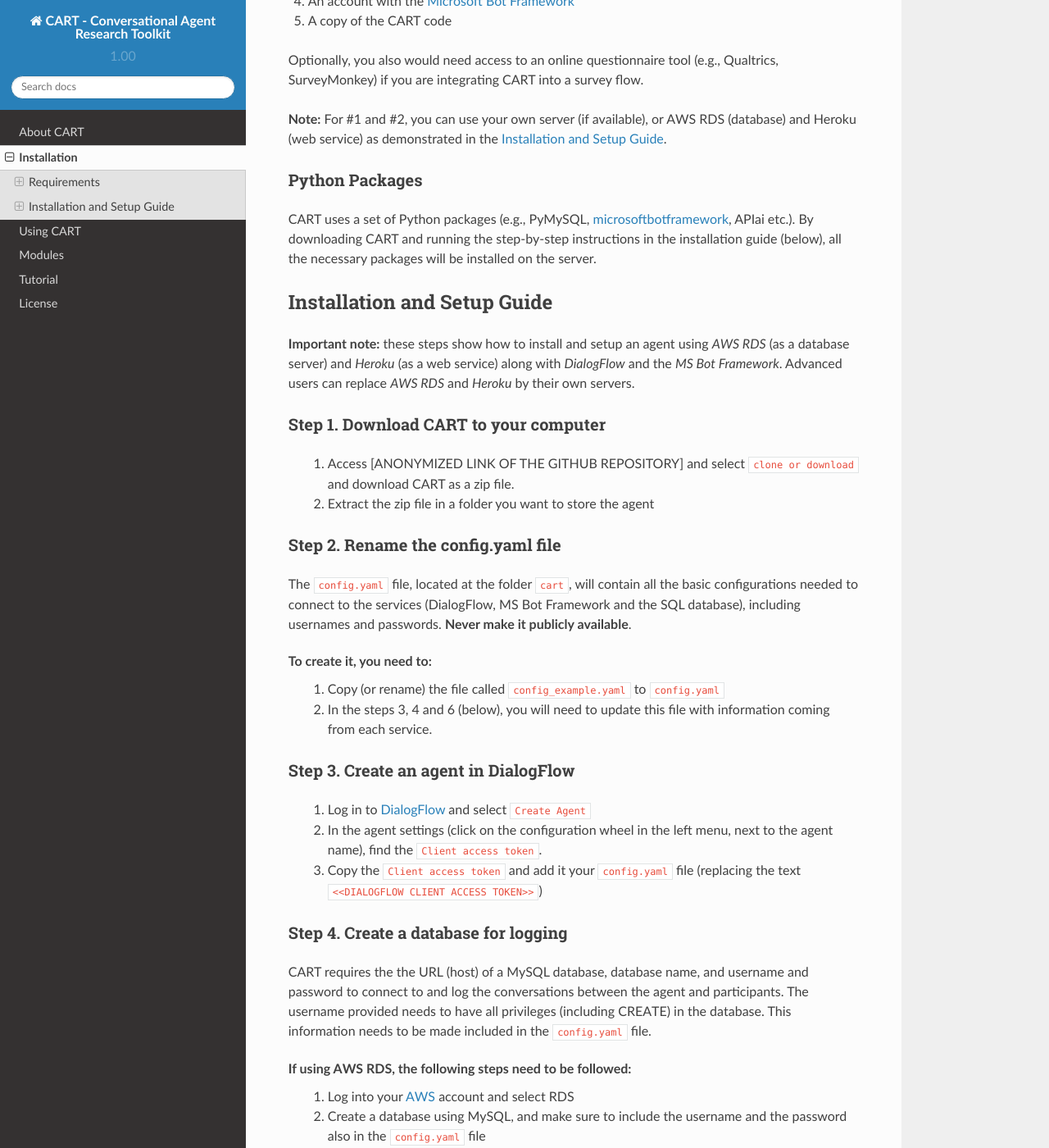
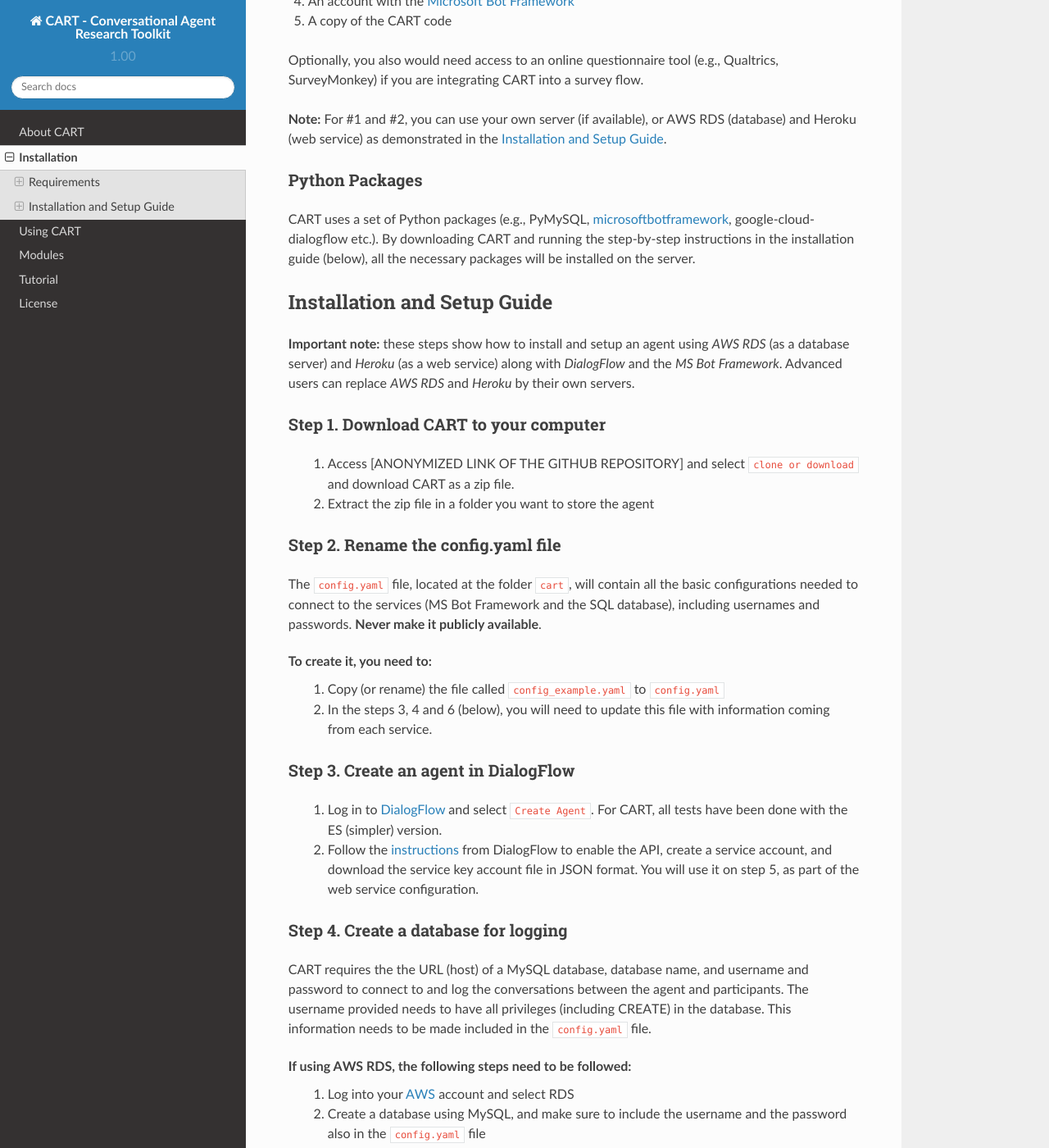
Before and after one commit to uvacw/CART, a Sphinx documentation site: the page built from docs/source/installation.rst, in a window 1280 px wide and 1400 px high, scrolled down 420 px. Shown: the whole window at 82% size. Built offline with Sphinx 7.4.7 and the Read the Docs theme 2.0.0, drawn with Linux system fonts in a browser that asks for light colours; some of the changed text lies outside the part shown.

Commit message:
Updates to instructions

```diff
--- a/docs/source/about.rst
+++ b/docs/source/about.rst
@@ -22,7 +22,7 @@
 Agent Publication
 #################
 
-CART currently uses the `Microsoft Bot Framework <https://dev.botframework.com/>`_ to publish the conversational agent. Within CART, the Bot Framework is responsible for creating a webchat for users to chat with the agent. This webchat can be embedded in online surveys. The Bot Framework also allows the agent to be published in other channels (e.g., Skype, Telegram, Facebook Messenger) without needing to change the code within CART.
+CART currently uses the `Microsoft Azure Bot Channel Registration <https://dev.botframework.com/>`_ to publish the conversational agent. Within CART, the Bot Framework is responsible for creating a webchat for users to chat with the agent. This webchat can be embedded in online surveys. The Bot Framework also allows the agent to be published in other channels (e.g., Skype, Telegram, Facebook Messenger) without needing to change the code within CART.
 
 
 Conversation Logging
--- a/docs/source/installation.rst
+++ b/docs/source/installation.rst
@@ -26,7 +26,7 @@
 Python Packages
 ###############
 
-CART uses a set of Python packages (e.g., PyMySQL, `microsoftbotframework <https://github.com/mbrown1508/microsoftbotframework>`_, APIai etc.). By downloading CART and running the step-by-step instructions in the installation guide (below), all the necessary packages will be installed on the server.
+CART uses a set of Python packages (e.g., PyMySQL, `microsoftbotframework <https://github.com/mbrown1508/microsoftbotframework>`_, google-cloud-dialogflow etc.). By downloading CART and running the step-by-step instructions in the installation guide (below), all the necessary packages will be installed on the server.
 
 
 .. _installation-setup-guide:
@@ -57,9 +57,8 @@
 Step 3. Create an agent in DialogFlow
 #####################################
 
-	1. Log in to `DialogFlow <https://www.dialogflow.com>`_ and select ``Create Agent``
-	2. In the agent settings (click on the configuration wheel in the left menu, next to the agent name), find the ``Client access token``.
-	3. Copy the ``Client access token`` and add it your ``config.yaml`` file (replacing the text ``<<DIALOGFLOW CLIENT ACCESS TOKEN>>``)
+	1. Log in to `DialogFlow <https://www.dialogflow.com>`_ and select ``Create Agent``. For CART, all tests have been done with the ES (simpler) version.
+	2. Follow the `instructions <https://cloud.google.com/dialogflow/es/docs/quick/setup>`_ from DialogFlow to enable the API, create a service account, and download the service key account file in JSON format. You will use it on step 5, as part of the web service configuration.
 
 
 
@@ -91,12 +90,15 @@
 
 If using Heroku:
 	1. Log into your `Heroku <https://heroku.com>`_  account and create a new app
-	2. Select the deployment method
-	3. Deploy the app
-	4. After the build has been completed, select ``open app``
-	5. Copy the URL of the app (it should start with the app-name, and end with ``herokuapp.com``) to use in the next step
+	2. Set the environment variables (called in Heroku "config vars") for DialogFlow. See note 2, below, for details.
+	3. Select the deployment method
+	4. Deploy the app
+	5. After the build has been completed, select ``open app``
+	6. Copy the URL of the app (it should start with the app-name, and end with ``herokuapp.com``) to use in the next step
 
-**Note:** the URL of the app is needed so it can be registered in the MS Bot Framework (next step). The registration in the MS Bot Framework will also provide authentication credentials. These credentials will need to be added to the ``config.yaml`` file, and the agent will need to be published again in Heroku (as outlined in the next step).
+**Note 1:** the URL of the app is needed so it can be registered in the MS Bot Framework (next step). The registration in the MS Bot Framework will also provide authentication credentials. These credentials will need to be added to the ``config.yaml`` file, and the agent will need to be published again in Heroku (as outlined in the next step).
+
+**Note 2:** Open the service account file downloaded on step 3(above) locally in a text editor, remove all line breaks, and substitute the double quotes (") by single quotes ('). In the web service, add this as an environment variable called DF_CREDENTIALS. Create another environment variable called DF_LANGUAGE_CODE and set its value to the appropriate language (e.g., en).
 
 
 Step 6. Connect the agent to the MS Bot Framework
```
Also changed, not shown: other parts of docs/source/installation.rst (+1 -1 lines), 8 other files.
